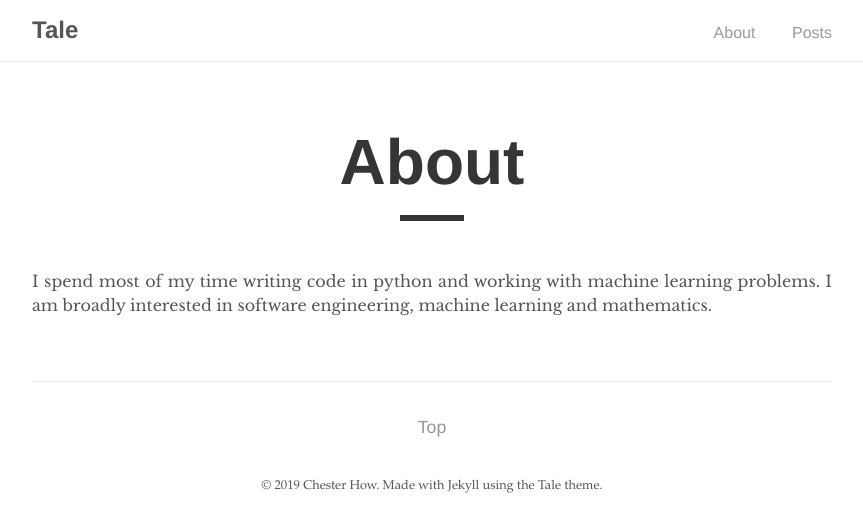
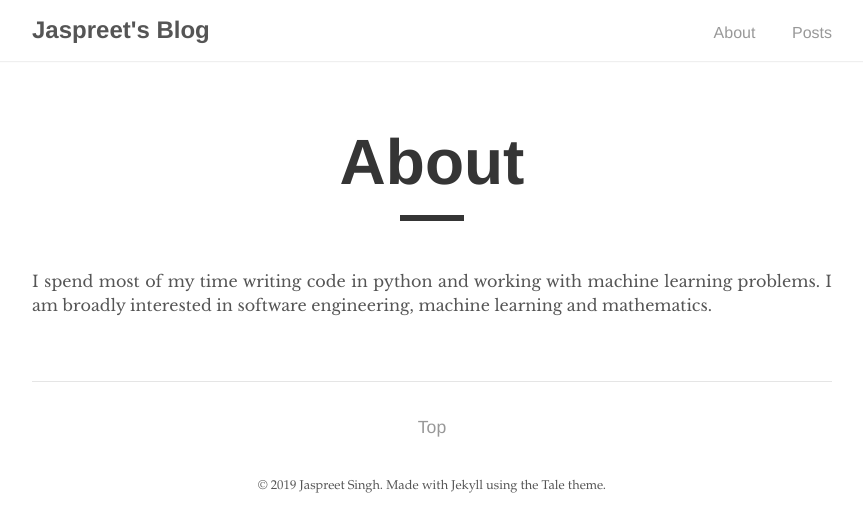
Before and after one commit to JassWaraich/JassWaraich.github.io, a Jekyll site: the page built from _pages/about.md, in a window 1280 px wide. Shown: the top 532 px of the page, without its empty margins (208-1071 px from the left). Built offline with Jekyll 4.4.1, drawn with Linux system fonts in a browser that asks for light colours.

Commit message:
updated _config.yml

```diff
--- a/_config.yml
+++ b/_config.yml
@@ -1,17 +1,16 @@
 # Site settings
-title:          Tale
-description:    "Minimal Jekyll theme for storytellers"
-baseurl:        "/tale"
-url:            "https://chesterhow.github.io"
+title:          Jaspreet's Blog
+description:    "Japreet's Blog"
+url:            "jasswaraich.github.io"
 
 # Google Analytics
 google_analytics: UA—XXXXXXXX-X
 
 # Author
 author:
-  name:         Chester How
-  url:          https://chester.how
-  email:        chesterhow@gmail.com
+  name:         Jaspreet Singh
+  url:          jasswaraich.github.io
+
 
 # Build settings
 markdown:       kramdown
```
